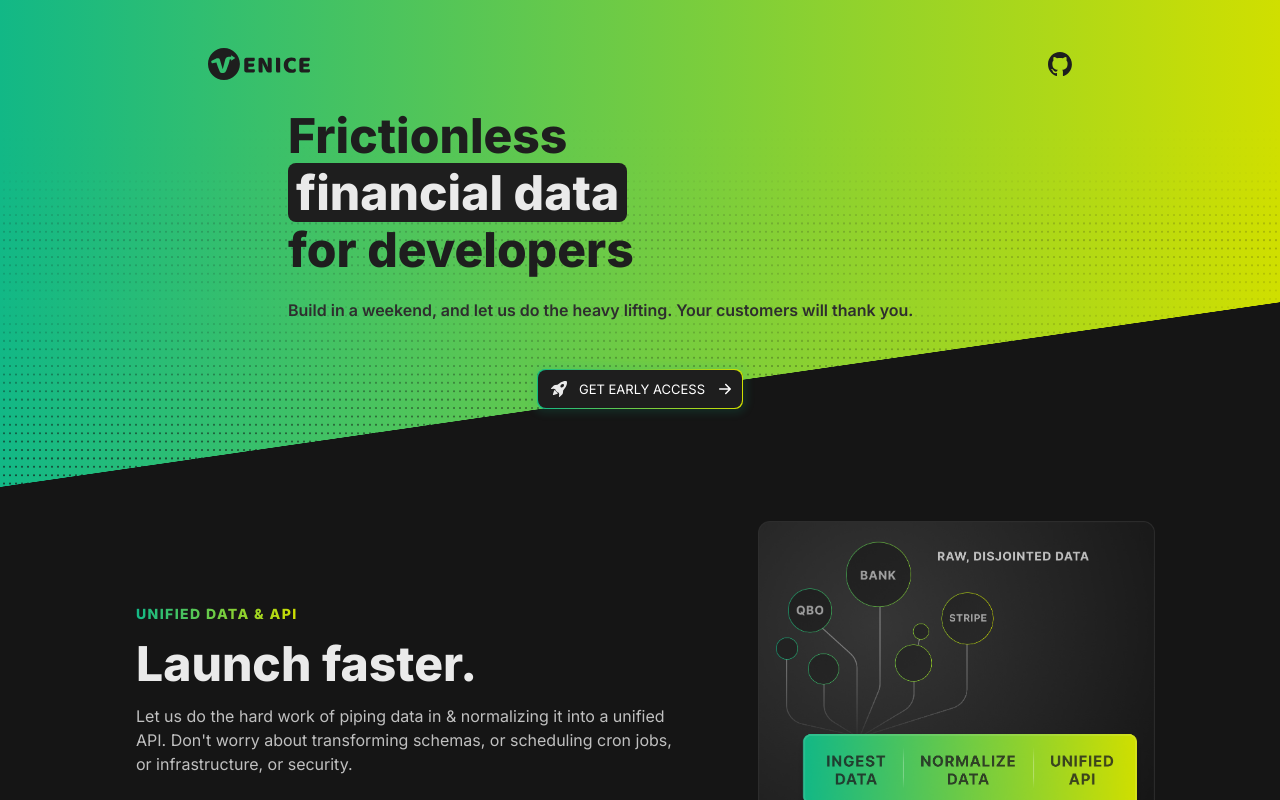
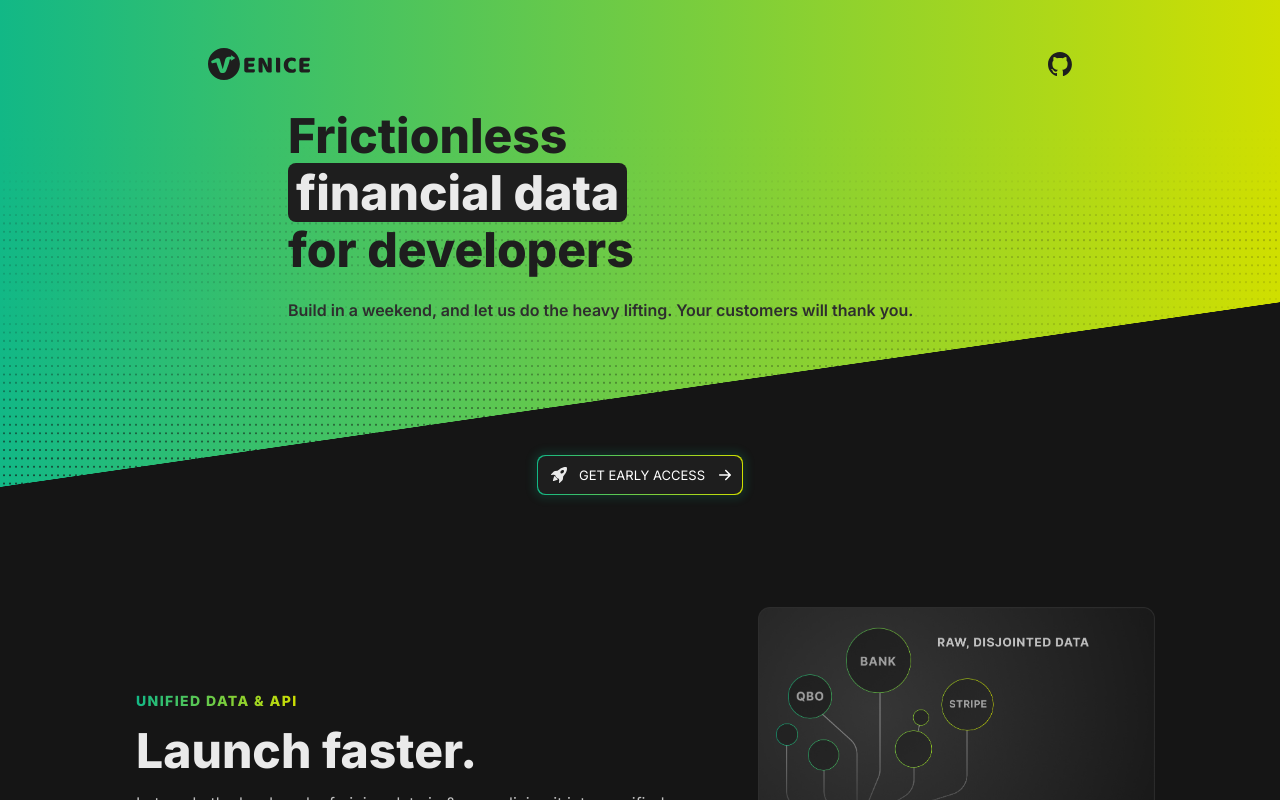
Before and after one commit to useVenice/venice-marketing, a Next.js app: page / in a window 1280 px wide. Shown: the top 800 px of the page. Built offline with nearby package versions, Linux system fonts and the light colour scheme.

Commit message:
[CTA] Make top cta louder on desktop

```diff
--- a/src/pages/index.tsx
+++ b/src/pages/index.tsx
@@ -86,7 +86,7 @@ function HeroNavigation() {
 
 function HeroCallToActionButton() {
   return (
-    <div className="z-20 -mt-[9.4rem] w-full text-white gap-6 flex flex-col justify-center items-center self-stretch">
+    <div className="z-20 -mt-[9.4rem] md:-mt-16 w-full text-white gap-6 flex flex-col justify-center items-center self-stretch">
       <GetEarlyAccessButton />
     </div>
   )
```
